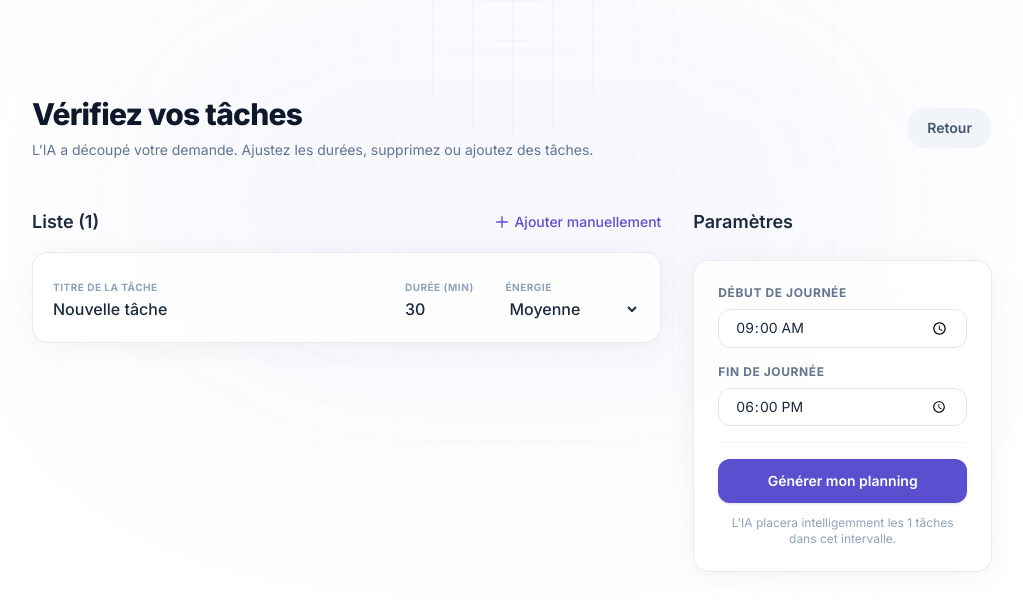
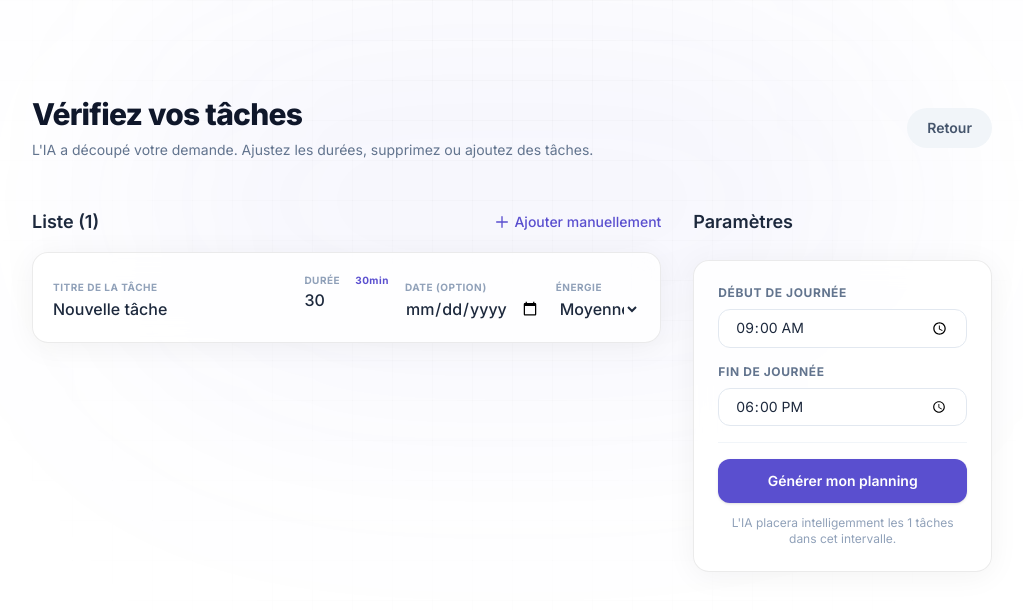
Before and after one commit to Moussandou/Taskie, a Next.js app: page /draft in a window 1280 px wide. Both pictures are taken after a click on the button "Ajouter manuellement". Shown: the top 610 px of the page, without its empty margins (128-1151 px from the left). Built offline with nearby package versions, Linux system fonts and the light colour scheme.

Commit message:
feat: add multi-day support and human-readable duration format

```diff
--- a/src/app/draft/page.tsx
+++ b/src/app/draft/page.tsx
@@ -5,6 +5,13 @@ import { Task } from '@/domain/task.schema';
 import { motion, AnimatePresence } from 'framer-motion';
 import { useRouter } from 'next/navigation';
 import Link from 'next/link';
+
+function formatDuration(minutes: number) {
+  if (minutes < 60) return `${minutes}min`;
+  const h = Math.floor(minutes / 60);
+  const m = minutes % 60;
+  return m > 0 ? `${h}h${m.toString().padStart(2, '0')}` : `${h}h`;
+}
 
 export default function DraftPage() {
   const [tasks, setTasks] = useState<Task[]>([]);
@@ -27,7 +34,7 @@ export default function DraftPage() {
   const handleUpdateTask = (
     index: number,
     field: keyof Task,
-    value: string | number
+    value: string | number | null
   ) => {
     const newTasks = [...tasks];
     newTasks[index] = { ...newTasks[index], [field]: value };
@@ -49,6 +56,7 @@ export default function DraftPage() {
       importance: 3,
       energie: 'medium',
       deadline: null,
+      date: null,
       flexibilite: 'flexible',
     };
     const newTasks = [...tasks, newTask];
@@ -147,7 +155,7 @@ export default function DraftPage() {
                     </button>
 
                     <div className="grid grid-cols-1 md:grid-cols-12 gap-4">
-                      <div className="md:col-span-7">
+                      <div className="md:col-span-5">
                         <label className="text-[10px] font-bold text-slate-400 uppercase tracking-wider">
                           Titre de la tâche
                         </label>
@@ -161,9 +169,12 @@ export default function DraftPage() {
                         />
                       </div>
 
-                      <div className="md:col-span-2">
-                        <label className="text-[10px] font-bold text-slate-400 uppercase tracking-wider">
-                          Durée (min)
+                      <div className="md:col-span-2 relative group">
+                        <label className="text-[10px] font-bold text-slate-400 tracking-wider flex items-center justify-between">
+                          <span className="uppercase">Durée</span>
+                          <span className="text-primary">
+                            {formatDuration(task.duree_estimee)}
+                          </span>
                         </label>
                         <input
                           type="number"
@@ -180,6 +191,20 @@ export default function DraftPage() {
                       </div>
 
                       <div className="md:col-span-3">
+                        <label className="text-[10px] font-bold text-slate-400 uppercase tracking-wider">
+                          Date (Option)
+                        </label>
+                        <input
+                          type="date"
+                          value={task.date || ''}
+                          onChange={(e) =>
+                            handleUpdateTask(i, 'date', e.target.value || null)
+                          }
+                          className="w-full bg-transparent font-medium text-slate-800 border-b border-transparent hover:border-slate-200 focus:border-primary focus:outline-none transition-colors"
+                        />
+                      </div>
+
+                      <div className="md:col-span-2">
                         <label className="text-[10px] font-bold text-slate-400 uppercase tracking-wider">
                           Énergie
                         </label>
--- a/src/domain/task.schema.ts
+++ b/src/domain/task.schema.ts
@@ -18,6 +18,13 @@ export const TaskSchema = z.object({
     .string()
     .nullable()
     .describe('Heure limite au format HH:mm, ou null si non spécifié'),
+  date: z
+    .string()
+    .nullable()
+    .optional()
+    .describe(
+      "Date spécifique requise au format YYYY-MM-DD, ou null/undefined si la tâche peut être faite n'importe quel jour."
+    ),
   contexte: z
     .enum(['phone', 'pc', 'home', 'outside', 'any'])
     .describe('Contexte requis pour effectuer la tâche'),
--- a/src/infra/ai/parser.ts
+++ b/src/infra/ai/parser.ts
@@ -33,6 +33,7 @@ Texte : "${text}"`,
                 },
                 importance: { type: Type.INTEGER, description: '1 à 5' },
                 deadline: { type: Type.STRING, nullable: true },
+                date: { type: Type.STRING, nullable: true },
                 contexte: {
                   type: Type.STRING,
                   enum: ['phone', 'pc', 'home', 'outside', 'any'],
```
